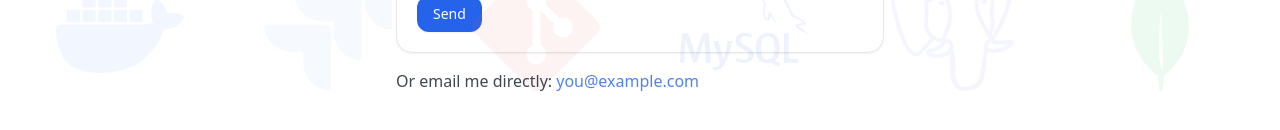
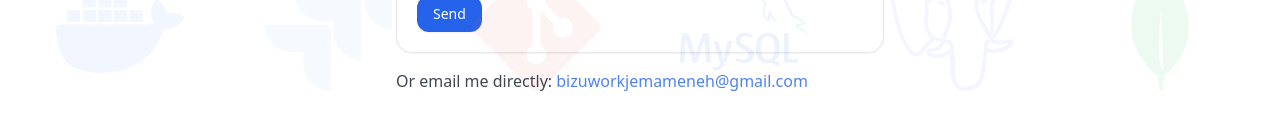
Before and after one commit to many-gold/My-Portfolio, a React (Vite) app in the folder react-portfolio-vite-tailwind/: page /contact in a window 1280 px wide. Shown: the part 670-800 px from the top of the page. Built offline with nearby package versions, Linux system fonts and the light colour scheme.

Commit message:
third commit

```diff
--- a/react-portfolio-vite-tailwind/src/components/Footer.jsx
+++ b/react-portfolio-vite-tailwind/src/components/Footer.jsx
@@ -44,7 +44,7 @@ export default function Footer() {
             <h3 className="font-semibold text-lg">Connect</h3>
             <div className="flex space-x-4">
               <SocialLink href="https://github.com/many-gold/" icon={<FaGithub size={20} />} />
-              <SocialLink href="https://linkedin.com" icon={<FaLinkedin size={20} />} />
+              <SocialLink href="https://linkedin.com/in/bizuwork-jemaneh-5b9604297" icon={<FaLinkedin size={20} />} />
               <SocialLink href="https://twitter.com" icon={<FaTwitter size={20} />} />
               <SocialLink href="mailto:bizuworkjemameneh@gmail.com" icon={<FaRegEnvelope size={20} />} />
             </div>
--- a/react-portfolio-vite-tailwind/src/pages/Contact.jsx
+++ b/react-portfolio-vite-tailwind/src/pages/Contact.jsx
@@ -44,7 +44,7 @@ export default function Contact() {
         <button className="btn-primary">Send</button>
       </form>
       <div className="opacity-80">
-        Or email me directly: <a className="link" href="mailto:you@example.com">you@example.com</a>
+        Or email me directly: <a className="link" href="mailto:bizuworkjemameneh@gmail.com">bizuworkjemameneh@gmail.com</a>
       </div>
     </section>
     </div>
--- a/react-portfolio-vite-tailwind/src/pages/Home.jsx
+++ b/react-portfolio-vite-tailwind/src/pages/Home.jsx
@@ -72,10 +72,10 @@ export default function Home() {
 
           {/* Social Icons */}
           <div className="flex justify-center lg:justify-start gap-6 mt-6 text-gray-200">
-            <a href="https://github.com/yourusername" target="_blank"><FaGithub size={24} className="hover:text-indigo-400" /></a>
-            <a href="https://linkedin.com/in/yourusername" target="_blank"><FaLinkedin size={24} className="hover:text-indigo-400" /></a>
+            <a href="https://github.com/many-gold/" target="_blank"><FaGithub size={24} className="hover:text-indigo-400" /></a>
+            <a href="https://linkedin.com/in/bizuwork-jemaneh-5b9604297" target="_blank"><FaLinkedin size={24} className="hover:text-indigo-400" /></a>
             <a href="https://twitter.com/yourusername" target="_blank"><FaTwitter size={24} className="hover:text-indigo-400" /></a>
-            <a href="mailto:youremail@example.com"><FaEnvelope size={24} className="hover:text-indigo-400" /></a>
+            <a href="mailto:bizuworkjemameneh@gmail.com"><FaEnvelope size={24} className="hover:text-indigo-400" /></a>
           </div>
         </div>
       </section>
```
